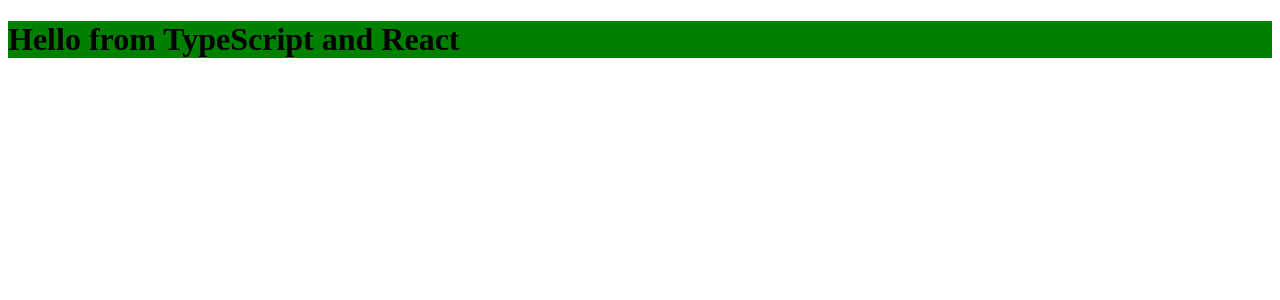
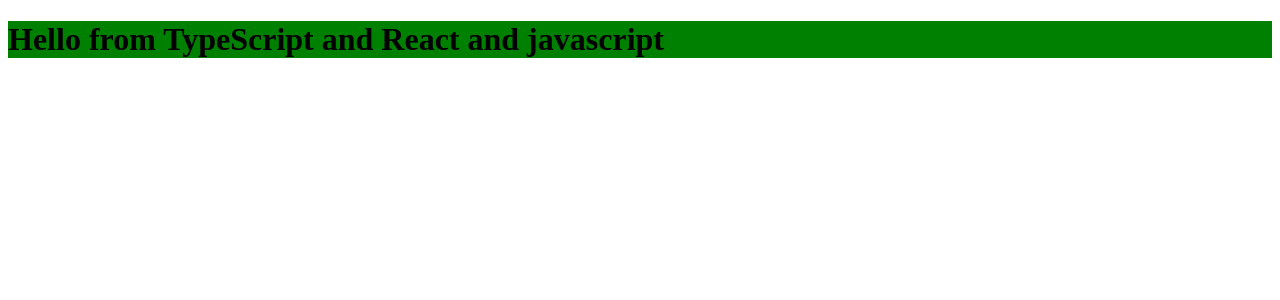
Before and after one commit to kaizhudda/react-typescript-webpack-boilerplate, a React app: page / in a window 1280 px wide. Shown: the top 300 px of the page. Built offline with nearby package versions, Linux system fonts and the light colour scheme.

Commit message:
Plugsins to optimise JS and CSS artifacts

```diff
--- a/package.json
+++ b/package.json
@@ -27,6 +27,7 @@
     "autoprefixer": "^9.6.1",
     "awesome-typescript-loader": "^5.2.1",
     "babel-loader": "^8.0.6",
+    "clean-webpack-plugin": "^3.0.0",
     "cross-env": "^5.2.0",
     "css-loader": "^3.2.0",
     "eslint": "^6.1.0",
@@ -41,11 +42,13 @@
     "html-webpack-plugin": "^3.2.0",
     "mini-css-extract-plugin": "^0.8.0",
     "node-sass": "^4.12.0",
+    "optimize-css-assets-webpack-plugin": "^5.0.3",
     "postcss-loader": "^3.0.0",
     "prettier": "^1.18.2",
     "sass-loader": "^7.1.0",
     "source-map-loader": "^0.2.4",
     "typescript": "^3.5.3",
+    "uglifyjs-webpack-plugin": "^2.2.0",
     "webpack": "^4.39.1",
     "webpack-cli": "^3.3.6",
     "webpack-dev-server": "^3.7.2"
--- a/src/components/App.tsx
+++ b/src/components/App.tsx
@@ -5,15 +5,16 @@
 import './App.scss';
 
 export const App: React.FC<AppProps> = (props): JSX.Element => {
-  const { complier, framework } = props;
+  const { complier, framework, language } = props;
   return (
     <h1 className="App">
-      Hello from {complier} and {framework}
+      Hello from {complier} and {framework} and {language}
     </h1>
   );
 };
 
 App.propTypes = {
   complier: PropTypes.string,
-  framework: PropTypes.string
+  framework: PropTypes.string,
+  language: PropTypes.string
 };
--- a/src/index.tsx
+++ b/src/index.tsx
@@ -4,6 +4,6 @@
 import { App } from './components/App';
 
 ReactDOM.render(
-  <App complier="TypeScript" framework="React" />,
+  <App complier="TypeScript" framework="React" language="javascript" />,
   document.getElementById('root')
 );
--- a/src/interfaces/AppInterface.ts
+++ b/src/interfaces/AppInterface.ts
@@ -1,4 +1,5 @@
 export interface AppProps {
   complier: string;
   framework: string;
+  language?: string;
 }
--- a/webpack.config.js
+++ b/webpack.config.js
@@ -3,6 +3,9 @@
 const webpack = require('webpack');
 const HtmlWebpackPlugin = require('html-webpack-plugin');
 const MiniCssExtractPlugin = require('mini-css-extract-plugin');
+const UglifyJsPlugin = require('uglifyjs-webpack-plugin');
+const OptimizeCssAssetsPlugin = require('optimize-css-assets-webpack-plugin');
+const { CleanWebpackPlugin } = require('clean-webpack-plugin');
 
 const devMode = process.env.NODE_ENV !== 'production';
 
@@ -67,9 +70,10 @@
     new webpack.DefinePlugin({
       'process.env.NODE_ENV': JSON.stringify(process.env.NODE_ENV)
     }),
+    new CleanWebpackPlugin()
   ],
   optimization: {
-    // minimizer: [new UglifyJsPlugin(), new OptimizeCssAssetsPlugin()],
+    minimizer: [new UglifyJsPlugin(), new OptimizeCssAssetsPlugin()],
     splitChunks: {
       chunks: 'all',
       name: 'vendor'
```
Also changed, not shown: 1 other file (tests, documents, lock files or other folders).
